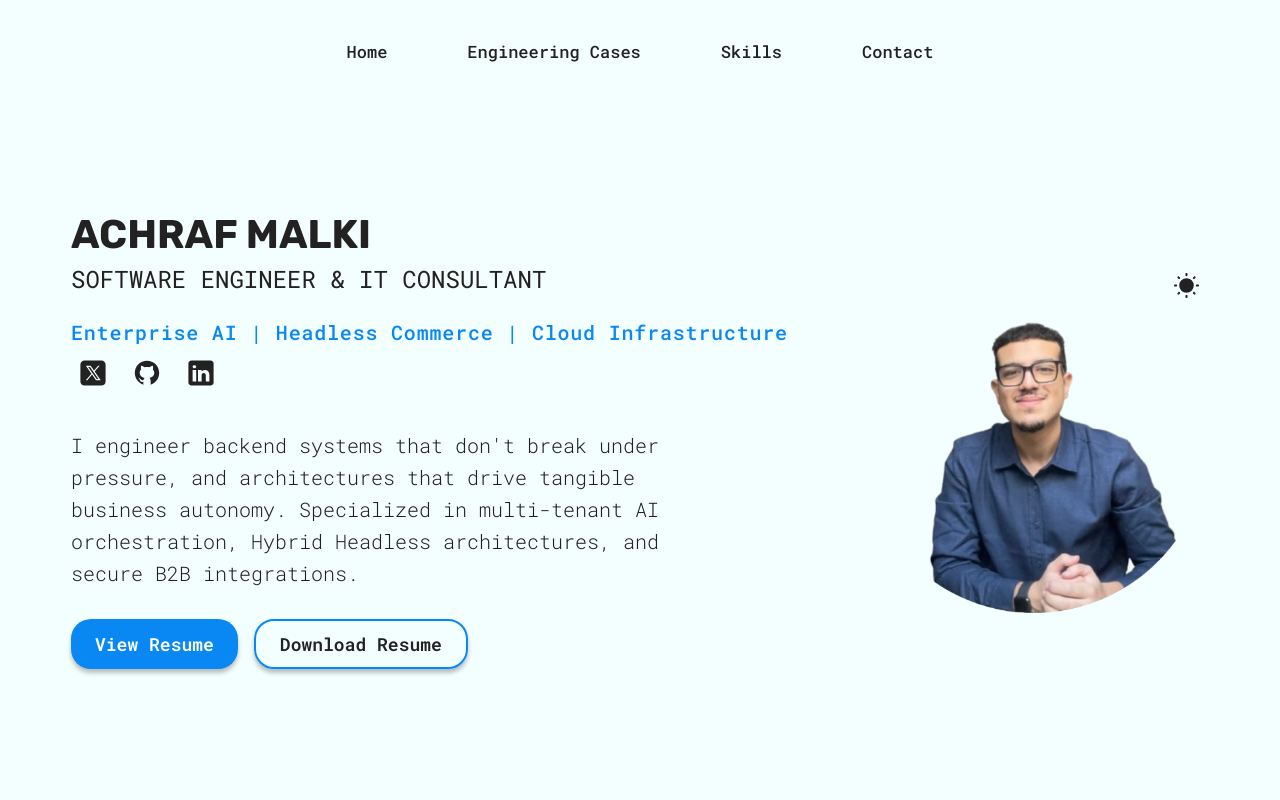
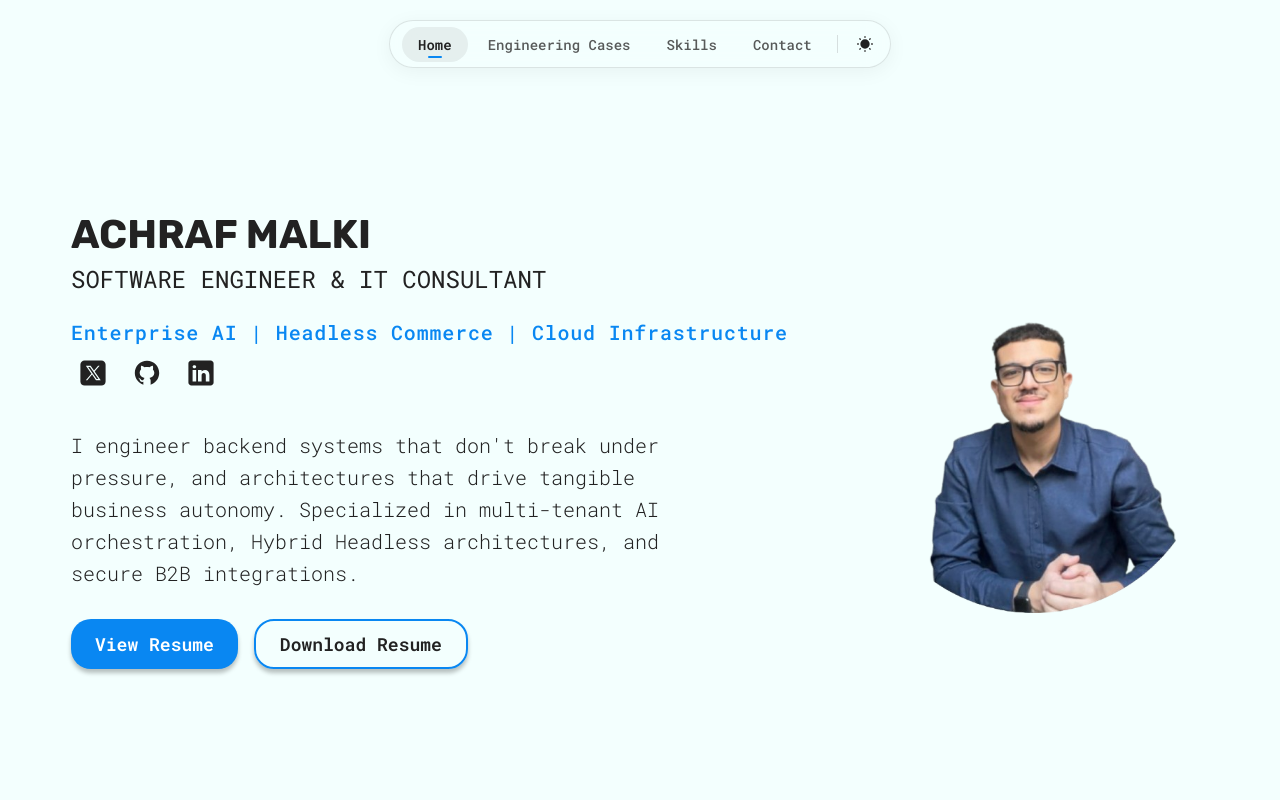
Before and after one commit to ashurafu04/portfolio, a React (Vite) app: page / in a window 1280 px wide. Shown: the top 800 px of the page. Built offline with nearby package versions, Linux system fonts and the light colour scheme.

Commit message:
fix(ui): eliminate FOUC white flash and modernize floating navbar with scroll-spy

```diff
--- a/index.html
+++ b/index.html
@@ -159,7 +159,40 @@
       rel="stylesheet"
     />
 
-    <script>document.documentElement.setAttribute('data-animate-ready','');</script>
+    <!-- Synchronous Theme & Critical Styling Engine (Eliminates FOUC & white flash) -->
+    <script>
+      (function() {
+        try {
+          var saved = localStorage.getItem('theme');
+          var systemDark = window.matchMedia('(prefers-color-scheme: dark)').matches;
+          var theme = saved ? saved : (systemDark ? 'dark' : 'light');
+          document.documentElement.setAttribute('data-theme', theme);
+          document.documentElement.setAttribute('data-animate-ready', '');
+          document.documentElement.classList.add('js-ready');
+        } catch (e) {
+          document.documentElement.setAttribute('data-theme', 'light');
+        }
+      })();
+    </script>
+    <style>
+      :root {
+        --background-color: #f3fffe;
+        --background-rgb: 243, 255, 254;
+        --text-color: #222222;
+      }
+      [data-theme="dark"] {
+        --background-color: #313131;
+        --background-rgb: 49, 49, 49;
+        --text-color: #ffffff;
+      }
+      html, body {
+        background-color: var(--background-color);
+        color: var(--text-color);
+      }
+      .js-ready .seo-shell {
+        display: none !important;
+      }
+    </style>
   </head>
   <body>
     <div id="root">
@@ -167,7 +200,8 @@
         Crawlable first response for search engines and no-JavaScript visitors.
         React replaces this shell with the interactive portfolio at startup.
       -->
-      <main class="seo-shell">
+      <noscript>
+        <main class="seo-shell">
         <section aria-labelledby="profile-name">
           <h1 id="profile-name">Achraf Malki</h1>
           <h2>Software Engineer &amp; IT Consultant</h2>
@@ -213,6 +247,7 @@
           <p>Use the contact form to discuss enterprise engineering work.</p>
         </section>
       </main>
+      </noscript>
     </div>
     <script type="module" src="/src/main.jsx"></script>
   </body>
--- a/src/App.css
+++ b/src/App.css
@@ -13,6 +13,7 @@
   --ease-out-quart: cubic-bezier(0.25, 1, 0.5, 1);
 }
 
+:root[data-theme="dark"],
 [data-theme="dark"] {
   --background-color: #313131;
   --background-rgb: 49, 49, 49;
@@ -41,6 +42,14 @@ html, body {
 
 html {
   scroll-behavior: smooth;
+}
+
+/* Ensure smooth section landing under floating navbar */
+#hero,
+#projects,
+#skills,
+#contact {
+  scroll-margin-top: 100px;
 }
 
 /* ── Keyframes ─────────────────────────────────────────────────────────── */
--- a/src/common/Navbar.jsx
+++ b/src/common/Navbar.jsx
@@ -4,21 +4,58 @@ import sun from "../assets/sun.svg";
 import { useTheme } from "./ThemeContext";
 import styles from "./NavbarStyles.module.css";
 
+const NAV_ITEMS = [
+  { id: "hero", label: "Home" },
+  { id: "projects", label: "Engineering Cases" },
+  { id: "skills", label: "Skills" },
+  { id: "contact", label: "Contact" },
+];
+
 function Navbar() {
   const [isScrolled, setIsScrolled] = useState(false);
   const [isMenuOpen, setIsMenuOpen] = useState(false);
+  const [activeSection, setActiveSection] = useState("hero");
   const { theme, toggleTheme } = useTheme();
   const themeIcon = theme === "light" ? sun : moon;
 
+  // Scroll spy to detect active section dynamically
   useEffect(() => {
     const handleScroll = () => {
-      setIsScrolled(window.scrollY > 50);
+      setIsScrolled(window.scrollY > 30);
+
+      // Top of the page
+      if (window.scrollY < 120) {
+        setActiveSection("hero");
+        return;
+      }
+
+      // Bottom of the page (ensure contact lights up)
+      if (
+        window.innerHeight + window.scrollY >=
+        document.documentElement.scrollHeight - 70
+      ) {
+        setActiveSection("contact");
+        return;
+      }
+
+      // Check section offsets
+      const scrollPosition = window.scrollY + 180;
+      for (let i = NAV_ITEMS.length - 1; i >= 0; i--) {
+        const item = NAV_ITEMS[i];
+        const el = document.getElementById(item.id);
+        if (el && el.offsetTop <= scrollPosition) {
+          setActiveSection(item.id);
+          break;
+        }
+      }
     };
 
     window.addEventListener("scroll", handleScroll, { passive: true });
+    handleScroll();
     return () => window.removeEventListener("scroll", handleScroll);
   }, []);
 
+  // Handle escape key and window resize
   useEffect(() => {
     const handleResize = () => {
       if (window.innerWidth > 768) {
@@ -41,6 +78,7 @@ function Navbar() {
     };
   }, []);
 
+  // Prevent background scroll when mobile drawer is open
   useEffect(() => {
     const isMobile = window.innerWidth <= 768;
 
@@ -58,17 +96,69 @@ function Navbar() {
     };
   }, [isMenuOpen]);
 
-  const handleNavClick = () => {
+  const handleNavClick = (id) => {
+    setActiveSection(id);
     setIsMenuOpen(false);
   };
 
   return (
+    <header className={styles.navbarWrapper}>
       <nav
-      className={`${styles.navbar} ${isScrolled ? styles.scrolled : ""} ${
-        isMenuOpen ? styles.menuOpen : ""
-      }`}
+        className={`${styles.navbar} ${isScrolled ? styles.scrolled : ""}`}
+        aria-label="Main Navigation"
       >
-      <div className={styles.navInner}>
+        {/* Desktop Floating Navigation Dock */}
+        <div className={styles.desktopNav}>
+          {NAV_ITEMS.map(({ id, label }) => {
+            const isActive = activeSection === id;
+            return (
+              <a
+                key={id}
+                href={`#${id}`}
+                className={`${styles.navLink} ${isActive ? styles.active : ""}`}
+                aria-current={isActive ? "page" : undefined}
+                onClick={() => handleNavClick(id)}
+              >
+                {label}
+                {isActive && <span className={styles.activeIndicator} />}
+              </a>
+            );
+          })}
+
+          <div className={styles.navDivider} aria-hidden="true" />
+
+          <button
+            type="button"
+            className={styles.themeButton}
+            onClick={toggleTheme}
+            aria-label={`Switch to ${theme === "light" ? "dark" : "light"} mode`}
+            title={`Switch to ${theme === "light" ? "dark" : "light"} mode`}
+          >
+            <img src={themeIcon} alt="" width="16" height="16" />
+          </button>
+        </div>
+
+        {/* Mobile Header Island */}
+        <div className={styles.mobileNavIsland}>
+          <a
+            href="#hero"
+            className={styles.mobileBrand}
+            onClick={() => handleNavClick("hero")}
+            aria-label="Achraf Malki - Home"
+          >
+            AM
+          </a>
+
+          <div className={styles.mobileRightControls}>
+            <button
+              type="button"
+              className={styles.mobileQuickTheme}
+              onClick={toggleTheme}
+              aria-label={`Switch to ${theme === "light" ? "dark" : "light"} mode`}
+            >
+              <img src={themeIcon} alt="" width="16" height="16" />
+            </button>
+
             <button
               className={styles.menuToggle}
               onClick={() => setIsMenuOpen((prev) => !prev)}
@@ -80,7 +170,9 @@ function Navbar() {
               type="button"
             >
               <span
-            className={`${styles.menuBar} ${isMenuOpen ? styles.menuBarOpenTop : ""}`}
+                className={`${styles.menuBar} ${
+                  isMenuOpen ? styles.menuBarOpenTop : ""
+                }`}
               />
               <span
                 className={`${styles.menuBar} ${
@@ -93,36 +185,43 @@ function Navbar() {
                 }`}
               />
             </button>
+          </div>
+        </div>
 
+        {/* Mobile Full-Screen Drawer */}
         <div
           id="primary-navigation"
-          className={`${styles.navLinks} ${isMenuOpen ? styles.navLinksOpen : ""}`}
+          className={`${styles.mobileDrawer} ${
+            isMenuOpen ? styles.mobileDrawerOpen : ""
+          }`}
           onClick={(event) => {
             if (event.target === event.currentTarget) {
               setIsMenuOpen(false);
             }
           }}
+          aria-hidden={!isMenuOpen}
         >
-          <a href="#hero" onClick={handleNavClick}>Home</a>
-          <a href="#projects" onClick={handleNavClick}>
-            Engineering Cases
+          <div className={styles.mobileDrawerContent}>
+            {NAV_ITEMS.map(({ id, label }) => {
+              const isActive = activeSection === id;
+              return (
+                <a
+                  key={id}
+                  href={`#${id}`}
+                  className={`${styles.mobileNavLink} ${
+                    isActive ? styles.mobileActive : ""
+                  }`}
+                  aria-current={isActive ? "page" : undefined}
+                  onClick={() => handleNavClick(id)}
+                >
+                  {label}
                 </a>
-          <a href="#skills" onClick={handleNavClick}>Skills</a>
-          <a href="#contact" onClick={handleNavClick}>Contact</a>
-          <button
-            type="button"
-            className={styles.mobileThemeButton}
-            onClick={() => {
-              toggleTheme();
-              setIsMenuOpen(false);
-            }}
-          >
-            <img src={themeIcon} alt="" />
-            <span>{theme === "light" ? "Dark Mode" : "Light Mode"}</span>
-          </button>
+              );
+            })}
           </div>
         </div>
       </nav>
+    </header>
   );
 }
 
--- a/src/common/NavbarStyles.module.css
+++ b/src/common/NavbarStyles.module.css
@@ -1,121 +1,225 @@
-.navbar {
-  position: absolute;
-  top: 0;
+.navbarWrapper {
+  position: fixed;
+  top: 1.25rem;
   left: 0;
   right: 0;
+  display: flex;
+  justify-content: center;
   z-index: 1000;
-  padding: 2rem 1rem;
-  width: 100%;
-  background: var(--background-color);
-  transition: background 250ms var(--ease-out-expo), box-shadow 250ms var(--ease-out-expo);
+  padding: 0 1rem;
+  pointer-events: none;
 }
 
-.scrolled {
-  background: rgba(var(--background-rgb), 0.85);
-  backdrop-filter: blur(8px);
-  -webkit-backdrop-filter: blur(8px);
-  box-shadow: 0 1px 0 rgba(var(--text-rgb), 0.06);
+.navbar {
+  pointer-events: auto;
+  transition: transform 300ms var(--ease-out-expo),
+              box-shadow 300ms var(--ease-out-expo);
 }
 
-.menuOpen {
-  z-index: 1100;
+/* ── Desktop Floating Navigation Dock ─────────────────────────────────── */
+.desktopNav {
+  display: flex;
+  align-items: center;
+  gap: 0.25rem;
+  padding: 0.35rem 0.5rem 0.35rem 0.75rem;
+  background: rgba(var(--background-rgb), 0.84);
+  backdrop-filter: blur(14px);
+  -webkit-backdrop-filter: blur(14px);
+  border: 1px solid rgba(var(--text-rgb), 0.12);
+  border-radius: 9999px;
+  box-shadow: 0 4px 20px rgba(0, 0, 0, 0.05);
+  transition: background 250ms var(--ease-out-expo),
+              border-color 250ms var(--ease-out-expo),
+              box-shadow 250ms var(--ease-out-expo);
 }
 
-.navInner {
-  max-width: 1200px;
-  margin: 0 auto;
-  display: flex;
-  justify-content: center;
-  align-items: center;
-  position: relative;
+.scrolled .desktopNav {
+  background: rgba(var(--background-rgb), 0.92);
+  border-color: rgba(var(--text-rgb), 0.18);
+  box-shadow: 0 8px 30px rgba(0, 0, 0, 0.12);
 }
 
-.navLinks {
-  display: flex;
+.navLink {
+  position: relative;
+  display: inline-flex;
+  align-items: center;
   justify-content: center;
-  align-items: center;
-  gap: 2rem;
-  flex-wrap: nowrap;
+  padding: 0.5rem 1rem;
+  color: var(--text-color);
+  font-family: "Roboto Mono", monospace;
+  font-size: 14px;
+  font-weight: 500;
+  text-decoration: none;
+  border-radius: 9999px;
+  white-space: nowrap;
+  transition: color 200ms ease, background-color 200ms ease, opacity 200ms ease;
+  opacity: 0.75;
 }
 
-.navLinks a,
-.navLinks button {
-  background: none;
-  border: none;
-  color: var(--text-color);
-  font-family: "Roboto Mono", monospace;
-  font-size: 15px;
-  font-weight: 500;
-  cursor: pointer;
-  padding: 0.5rem 1rem;
-  transition: all 0.3s ease;
-  position: relative;
+.navLink:hover {
   opacity: 1;
-  white-space: nowrap;
-  border-radius: 6px;
-  text-decoration: none;
+  background-color: rgba(var(--text-rgb), 0.06);
 }
 
-.mobileThemeButton {
+.navLink.active {
+  opacity: 1;
+  color: var(--text-color);
+  background-color: rgba(var(--text-rgb), 0.07);
+  font-weight: 600;
+}
+
+.activeIndicator {
+  position: absolute;
+  bottom: 4px;
+  left: 50%;
+  transform: translateX(-50%);
+  width: 14px;
+  height: 2px;
+  border-radius: 2px;
+  background-color: var(--accent-color);
+  pointer-events: none;
+}
+
+.navDivider {
+  width: 1px;
+  height: 18px;
+  background-color: rgba(var(--text-rgb), 0.14);
+  margin: 0 0.35rem;
+}
+
+.themeButton {
+  display: inline-flex;
+  align-items: center;
+  justify-content: center;
+  width: 34px;
+  height: 34px;
+  border-radius: 50%;
+  border: 1px solid transparent;
+  background: transparent;
+  cursor: pointer;
+  color: var(--text-color);
+  transition: background-color 200ms ease,
+              border-color 200ms ease,
+              transform 200ms ease;
+}
+
+.themeButton:hover {
+  background-color: rgba(var(--text-rgb), 0.08);
+  border-color: rgba(var(--text-rgb), 0.12);
+  transform: rotate(15deg);
+}
+
+.themeButton:active {
+  transform: scale(0.92);
+}
+
+.themeButton img {
+  width: 16px;
+  height: 16px;
+  display: block;
+}
+
+/* ── Mobile Navigation Controls ───────────────────────────────────────── */
+.mobileNavIsland {
   display: none;
 }
 
-.mobileThemeButton img {
+.mobileDrawer {
+  display: none;
+}
+
+/* ── Mobile Breakpoint (<= 768px) ─────────────────────────────────────── */
+@media screen and (max-width: 768px) {
+  .navbarWrapper {
+    top: 0.85rem;
+    padding: 0 0.75rem;
+  }
+
+  .desktopNav {
+    display: none;
+  }
+
+  .mobileNavIsland {
+    display: flex;
+    align-items: center;
+    justify-content: space-between;
+    width: min(calc(100vw - 1.5rem), 420px);
+    padding: 0.4rem 0.75rem;
+    background: rgba(var(--background-rgb), 0.9);
+    backdrop-filter: blur(14px);
+    -webkit-backdrop-filter: blur(14px);
+    border: 1px solid rgba(var(--text-rgb), 0.14);
+    border-radius: 9999px;
+    box-shadow: 0 4px 16px rgba(0, 0, 0, 0.08);
+  }
+
+  .scrolled .mobileNavIsland {
+    background: rgba(var(--background-rgb), 0.95);
+    border-color: rgba(var(--text-rgb), 0.2);
+    box-shadow: 0 6px 20px rgba(0, 0, 0, 0.12);
+  }
+
+  .mobileBrand {
+    font-family: "Rubik", sans-serif;
+    font-weight: 700;
+    font-size: 15px;
+    letter-spacing: 0.05em;
+    color: var(--text-color);
+    text-decoration: none;
+    padding: 0.3rem 0.6rem;
+    border-radius: 8px;
+    background: rgba(var(--text-rgb), 0.05);
+  }
+
+  .mobileRightControls {
+    display: flex;
+    align-items: center;
+    gap: 8px;
+  }
+
+  .mobileQuickTheme {
+    display: inline-flex;
+    align-items: center;
+    justify-content: center;
+    width: 36px;
+    height: 36px;
+    border-radius: 50%;
+    border: 1px solid rgba(var(--text-rgb), 0.1);
+    background: rgba(var(--text-rgb), 0.03);
+    cursor: pointer;
+  }
+
+  .mobileQuickTheme img {
     width: 16px;
     height: 16px;
   }
 
-.navLinks a:hover,
-.navLinks button:hover {
-  background: rgba(var(--text-rgb), 0.05);
-}
-
-.navLinks a::after,
-.navLinks button::after {
-  content: "";
-  position: absolute;
-  left: 1rem;
-  right: 1rem;
-  height: 2px;
-  bottom: 0;
-  background-color: var(--accent-color);
-  transform: scaleX(0);
-  transform-origin: center;
-  transition: transform 0.3s var(--ease-out-expo);
-}
-
-.navLinks a:hover::after,
-.navLinks button:hover::after {
-  transform: scaleX(1);
-}
-
   .menuToggle {
-  display: none;
-  border: 1px solid rgba(var(--text-rgb), 0.2);
-  background: rgba(var(--text-rgb), 0.03);
-  border-radius: 12px;
-  width: 44px;
-  height: 44px;
-  cursor: pointer;
-  padding: 10px;
+    display: flex;
     align-items: center;
     justify-content: center;
     flex-direction: column;
-  gap: 5px;
+    gap: 4px;
+    width: 36px;
+    height: 36px;
+    border-radius: 50%;
+    border: 1px solid rgba(var(--text-rgb), 0.1);
+    background: rgba(var(--text-rgb), 0.03);
+    cursor: pointer;
+    padding: 8px;
   }
 
   .menuBar {
     display: block;
-  width: 20px;
+    width: 16px;
     height: 2px;
     background-color: var(--text-color);
-  transition:
-    transform 0.28s ease,
-    opacity 0.2s ease;
+    border-radius: 1px;
+    transition: transform 0.25s ease, opacity 0.2s ease;
   }
 
   .menuBarOpenTop {
-  transform: translateY(7px) rotate(45deg);
+    transform: translateY(6px) rotate(45deg);
   }
 
   .menuBarOpenMiddle {
@@ -123,46 +227,11 @@
   }
 
   .menuBarOpenBottom {
-  transform: translateY(-7px) rotate(-45deg);
+    transform: translateY(-6px) rotate(-45deg);
   }
 
-.navLinksOpen {
-  display: flex;
-}
-
-@keyframes menuDrop {
-  from {
-    opacity: 0;
-    transform: translateY(-8px) scale(0.98);
-  }
-
-  to {
-    opacity: 1;
-    transform: translateY(0) scale(1);
-  }
-}
-
-/* Mobile + small tablets */
-@media screen and (max-width: 768px) {
-  .navbar {
-    padding: 1rem 0.75rem;
-    background: transparent;
-    box-shadow: none;
-    pointer-events: none;
-  }
-
-  .navbar.scrolled {
-    background: transparent;
-    backdrop-filter: none;
-    -webkit-backdrop-filter: none;
-    box-shadow: none;
-  }
-
-  .navInner {
-    justify-content: flex-end;
-  }
-
-  .navLinks {
+  /* Full Screen Glass Drawer */
+  .mobileDrawer {
     position: fixed;
     inset: 0;
     width: 100vw;
@@ -171,129 +240,72 @@
     flex-direction: column;
     justify-content: center;
     align-items: center;
-    gap: 0.9rem;
-    padding: 6rem 1.25rem 2rem;
-    border: none;
-    border-radius: 0;
     background: rgba(var(--background-rgb), 0.96);
-    box-shadow: none;
-    backdrop-filter: blur(12px);
+    backdrop-filter: blur(16px);
+    -webkit-backdrop-filter: blur(16px);
     z-index: 1200;
-    pointer-events: auto;
+    padding: 2rem 1.5rem;
   }
 
-  .navLinks.navLinksOpen {
+  .mobileDrawerOpen {
     display: flex;
-    animation: menuDrop 240ms ease-out;
+    animation: drawerFadeIn 220ms ease-out forwards;
   }
 
-  .navLinks a,
-  .navLinks button {
-    width: min(90vw, 420px);
-    text-align: center;
-    font-size: 20px;
-    padding: 0.95rem 1rem;
-    border-radius: 12px;
-    letter-spacing: 0.02em;
+  .mobileDrawerContent {
+    display: flex;
+    flex-direction: column;
+    align-items: center;
+    gap: 1.25rem;
+    width: min(90vw, 360px);
   }
 
-  .navLinks a:hover::after,
-  .navLinks button:hover::after {
-    width: 0;
+  .mobileNavLink {
+    display: block;
+    width: 100%;
+    text-align: center;
+    font-family: "Roboto Mono", monospace;
+    font-size: 18px;
+    font-weight: 500;
+    color: var(--text-color);
+    text-decoration: none;
+    padding: 0.85rem 1rem;
+    border-radius: 16px;
+    border: 1px solid rgba(var(--text-rgb), 0.08);
+    background: rgba(var(--text-rgb), 0.02);
+    transition: background-color 200ms ease, border-color 200ms ease;
   }
 
-  .mobileThemeButton {
-    display: flex;
-    justify-content: center;
-    align-items: center;
-    gap: 12px;
-    margin-top: 12px;
-    border-top: none;
-    padding-top: 0;
+  .mobileNavLink:hover {
+    background-color: rgba(var(--text-rgb), 0.06);
   }
 
-  .mobileThemeButton::after {
-    display: none;
-  }
-
-  .mobileThemeButton span {
-    font-size: 18px;
-    font-weight: 500;
-  }
-
-  .mobileThemeButton img {
-    width: 18px;
-    height: 18px;
-  }
-
-  .menuToggle {
-    display: flex;
-    position: absolute;
-    top: 14px;
-    right: 14px;
-    z-index: 1300;
-    pointer-events: auto;
+  .mobileActive {
+    border-color: var(--accent-color);
+    color: var(--accent-color);
+    background-color: rgba(9, 135, 242, 0.08);
+    font-weight: 600;
   }
 }
 
-/* Tablets landscape and up */
-@media screen and (min-width: 769px) and (max-width: 1024px) {
-  .navbar {
-    padding: 1.75rem;
+@keyframes drawerFadeIn {
+  from {
+    opacity: 0;
+    transform: scale(0.98);
   }
-
-  .navLinks {
-    gap: 2rem;
-  }
-
-  .navLinks a,
-  .navLinks button {
-    font-size: 16px;
+  to {
+    opacity: 1;
+    transform: scale(1);
   }
 }
 
-@media screen and (min-width: 769px) {
-  .navLinks {
-    display: flex !important;
-  }
-
-  .navInner {
-    justify-content: center;
-  }
-
-  .menuToggle {
-    display: none;
-  }
-
-  .mobileThemeButton {
-    display: none !important;
+@media (prefers-reduced-motion: reduce) {
+  .navbar,
+  .desktopNav,
+  .mobileDrawerOpen,
+  .menuBar,
+  .themeButton {
+    transition: none !important;
+    animation: none !important;
   }
 }
-
-/* Desktops */
-@media screen and (min-width: 1025px) and (max-width: 1399px) {
-  .navLinks a,
-  .navLinks button {
-    font-size: 17px;
-  }
-
-  .navLinks {
-    gap: 3rem;
-  }
-}
-
-/* Large screens */
-@media screen and (min-width: 1400px) {
-  .navbar {
-    padding: 2.5rem;
-  }
-
-  .navLinks {
-    gap: 4rem;
-  }
-
-  .navLinks a,
-  .navLinks button {
-    font-size: 18px;
-  }
-}
--- a/src/common/ThemeContext.jsx
+++ b/src/common/ThemeContext.jsx
@@ -5,11 +5,16 @@ const ThemeContext = createContext();
 export const useTheme = () => useContext(ThemeContext);
 
 export const ThemeProvider = ({ children }) => {
-  const [theme, setTheme] = useState(
-    () => localStorage.getItem("theme") || "light"
-  );
+  const [theme, setTheme] = useState(() => {
+    if (typeof document !== "undefined") {
+      const docTheme = document.documentElement.getAttribute("data-theme");
+      if (docTheme) return docTheme;
+    }
+    return localStorage.getItem("theme") || "light";
+  });
 
   useEffect(() => {
+    document.documentElement.setAttribute("data-theme", theme);
     document.body.setAttribute("data-theme", theme);
     localStorage.setItem("theme", theme);
   }, [theme]);
--- a/src/sections/Hero/Hero.jsx
+++ b/src/sections/Hero/Hero.jsx
@@ -1,7 +1,5 @@
 import styles from "./HeroStyles.module.css";
 import heroImg from "../../assets/hero-img.png";
-import sun from "../../assets/sun.svg";
-import moon from "../../assets/moon.svg";
 import xLight from "../../assets/twitter-light.svg";
 import xDark from "../../assets/twitter-dark.svg";
 import githubLight from "../../assets/github-light.svg";
@@ -12,9 +10,8 @@ import CV from "../../assets/cv.pdf";
 import { useTheme } from "../../common/ThemeContext";
 
 function Hero() {
-  const { theme, toggleTheme } = useTheme();
+  const { theme } = useTheme();
 
-  const themeIcon = theme === "light" ? sun : moon;
   const xIcon = theme === "light" ? xLight : xDark;
   const githubIcon = theme === "light" ? githubLight : githubDark;
   const linkedinIcon = theme === "light" ? linkedinLight : linkedinDark;
@@ -31,14 +28,6 @@ function Hero() {
           fetchPriority="high"
           decoding="async"
         />
-        <button
-          type="button"
-          className={styles.colorMode}
-          onClick={toggleTheme}
-          aria-label={`Switch to ${theme === "light" ? "dark" : "light"} mode`}
-        >
-          <img src={themeIcon} alt="" />
-        </button>
       </div>
       <div className={styles.info}>
         <h1>ACHRAF MALKI</h1>
```
Lines whose indentation alone changed are shown as unchanged.
